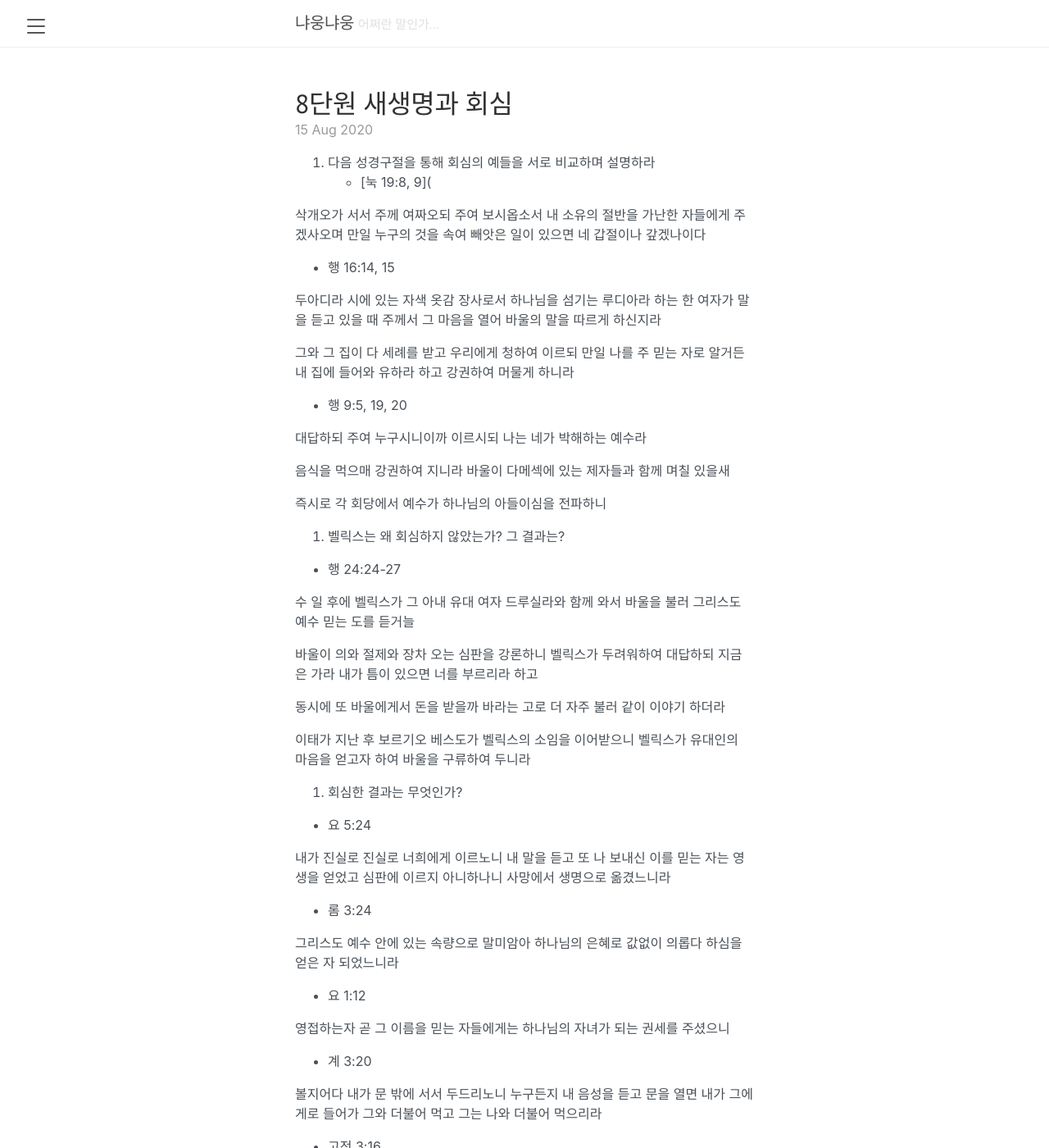
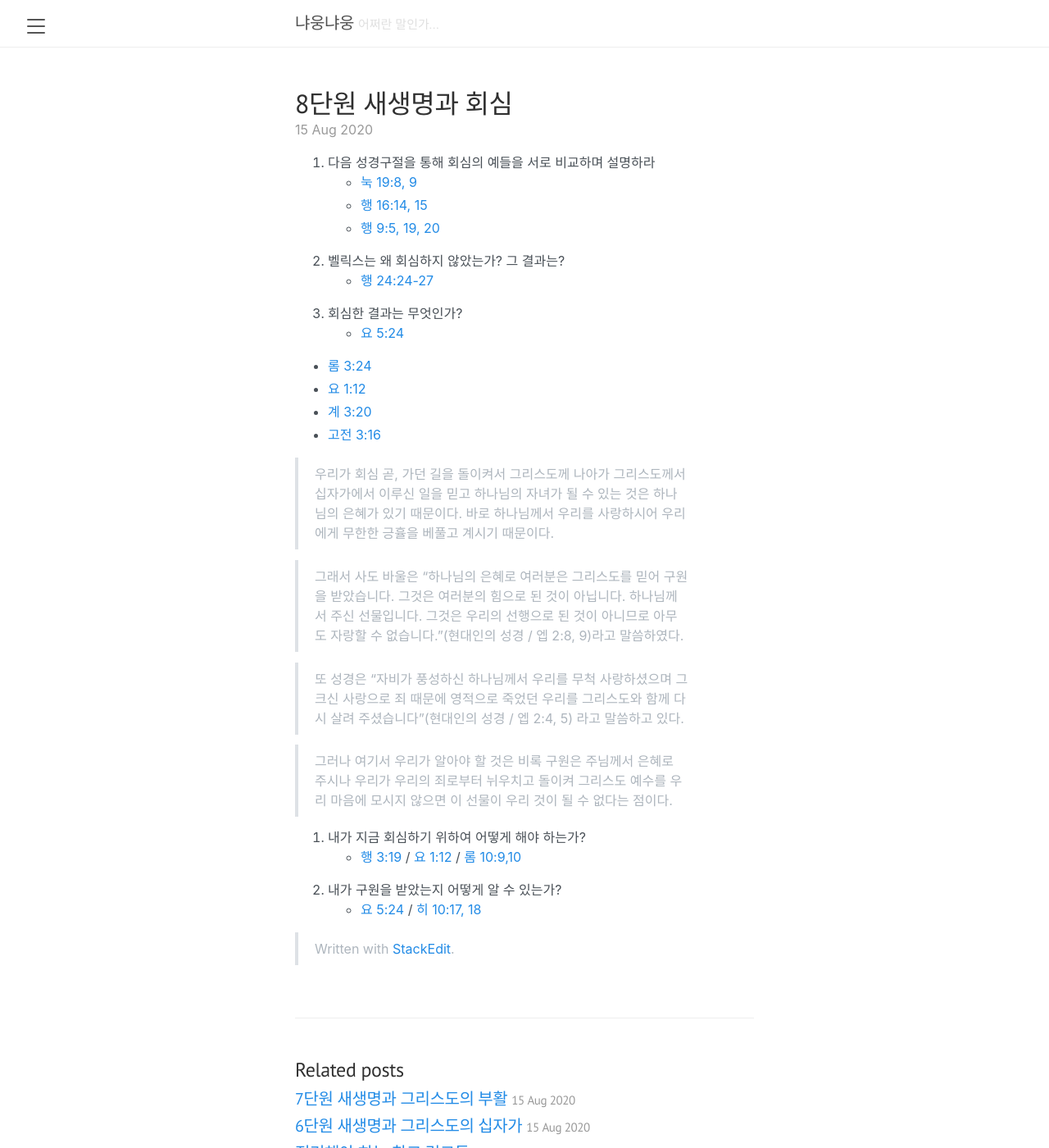
Before and after one commit to nyaooooong/nyaooooong.github.io, a Jekyll site: the page built from _posts/2020-08-15-3.md, in a window 1280 px wide and 1400 px high. Shown: the whole window at 82% size. Built offline with Jekyll 4.4.1, drawn with Linux system fonts in a browser that asks for light colours; some of the changed text lies outside the part shown.

Commit message:
_posts/2020-08-15-3.md updated from https://stackedit.io/

```diff
--- a/_posts/2020-08-15-3.md
+++ b/_posts/2020-08-15-3.md
@@ -8,75 +8,34 @@ tags: newlife-academy
 published: true
 ---
 1. 다음 성경구절을 통해 회심의 예들을 서로 비교하며 설명하라
-- [눅 19:8, 9](
+- [눅 19:8, 9](http://kcm.co.kr/bible/kor/Luk19.html)
+- [행 16:14, 15](http://kcm.co.kr/bible/kor/Act16.html)
+- [행 9:5, 19, 20](http://kcm.co.kr/bible/kor/Act9.html)
+2. 벨릭스는 왜 회심하지 않았는가? 그 결과는?
+- [행 24:24-27](http://kcm.co.kr/bible/kor/Luk24.html)
+3. 회심한 결과는 무엇인가?
+- [요 5:24](http://kcm.co.kr/bible/kor/Joh5.html)
 
-삭개오가 서서 주께 여짜오되 주여 보시옵소서 내 소유의 절반을 가난한 자들에게 주겠사오며 만일 누구의 것을 속여 빼앗은 일이 있으면 네 갑절이나 갚겠나이다
+- [롬 3:24](http://kcm.co.kr/bible/kor/Rom3.html)
+- [요 1:12](http://kcm.co.kr/bible/kor/Joh1.html)
+- [계 3:20](http://kcm.co.kr/bible/kor/Rev3.html)
+- [고전 3:16](http://kcm.co.kr/bible/kor/1co3.html)
 
-- 행 16:14, 15
+> 우리가 회심 곧, 가던 길을 돌이켜서 그리스도께 나아가 그리스도께서 십자가에서 이루신 일을 믿고 하나님의 자녀가 될 수 있는 것은 하나님의 은혜가 있기 때문이다. 바로 하나님께서 우리를 사랑하시어 우리에게 무한한 긍휼을 베풀고 계시기 때문이다.
 
-두아디라 시에 있는 자색 옷감 장사로서 하나님을 섬기는 루디아라 하는 한 여자가 말을 듣고 있을 때 주께서 그 마음을 열어 바울의 말을 따르게 하신지라
+> 그래서 사도 바울은 "하나님의 은혜로 여러분은 그리스도를 믿어 구원을 받았습니다. 그것은 여러분의 힘으로 된 것이 아닙니다. 하나님께서 주신 선물입니다. 그것은 우리의 선행으로 된 것이 아니므로 아무도 자랑할 수 없습니다."(현대인의 성경 / 엡 2:8, 9)라고 말씀하였다.
 
-그와 그 집이 다 세례를 받고 우리에게 청하여 이르되 만일 나를 주 믿는 자로 알거든 내 집에 들어와 유하라 하고 강권하여 머물게 하니라
+> 또 성경은 "자비가 풍성하신 하나님께서 우리를 무척 사랑하셨으며 그 크신 사랑으로 죄 때문에 영적으로 죽었던 우리를 그리스도와 함께 다시 살려 주셨습니다"(현대인의 성경 / 엡 2:4, 5) 라고 말씀하고 있다.
 
-- 행 9:5, 19, 20
-
-대답하되 주여 누구시니이까 이르시되 나는 네가 박해하는 예수라
-
-음식을 먹으매 강권하여 지니라 바울이 다메섹에 있는 제자들과 함께 며칠 있을새
-
-즉시로 각 회당에서 예수가 하나님의 아들이심을 전파하니
-
-2. 벨릭스는 왜 회심하지 않았는가? 그 결과는?
-
-- 행 24:24-27
-
-수 일 후에 벨릭스가 그 아내 유대 여자 드루실라와 함께 와서 바울을 불러 그리스도 예수 믿는 도를 듣거늘
-
-바울이 의와 절제와 장차 오는 심판을 강론하니 벨릭스가 두려워하여 대답하되 지금은 가라 내가 틈이 있으면 너를 부르리라 하고
-
-동시에 또 바울에게서 돈을 받을까 바라는 고로 더 자주 불러 같이 이야기 하더라
-
-이태가 지난 후 보르기오 베스도가 벨릭스의 소임을 이어받으니 벨릭스가 유대인의 마음을 얻고자 하여 바울을 구류하여 두니라
-
-3. 회심한 결과는 무엇인가?
-
-- 요 5:24
-
-내가 진실로 진실로 너희에게 이르노니 내 말을 듣고 또 나 보내신 이를 믿는 자는 영생을 얻었고 심판에 이르지 아니하나니 사망에서 생명으로 옮겼느니라
-
-- 롬 3:24
-
-그리스도 예수 안에 있는 속량으로 말미암아 하나님의 은혜로 값없이 의롭다 하심을 얻은 자 되었느니라
-
-- 요 1:12
-
-영접하는자 곧 그 이름을 믿는 자들에게는 하나님의 자녀가 되는 권세를 주셨으니
-
-- 계 3:20
-
-볼지어다 내가 문 밖에 서서 두드리노니 누구든지 내 음성을 듣고 문을 열면 내가 그에게로 들어가 그와 더불어 먹고 그는 나와 더불어 먹으리라
-
-- 고전 3:16
-
-너희는 너희가 하나님의 성전인 것과 하나님의 성령이 너희 안에 계시는 것을 알지 못하느냐
-
-+ 우리가 회심 곧, 가던 길을 돌이켜서 그리스도께 나아가 그리스도께서 십자가에서 이루신 일을 믿고 하나님의 자녀가 될 수 있는 것은 하나님의 은혜가 있기 때문이다. 바로 하나님께서 우리를 사랑하시어 우리에게 무한한 긍휼을 베풀고 계시기 때문이다.
-
-+ 그래서 사도 바울은 "하나님의 은혜로 여러분은 그리스도를 믿어 구원을 받았습니다. 그것은 여러분의 힘으로 된 것이 아닙니다. 하나님께서 주신 선물입니다. 그것은 우리의 선행으로 된 것이 아니므로 아무도 자랑할 수 없습니다."(현대인의 성경 / 엡 2:8, 9)라고 말씀하였다.
-
-+ 또 성경은 "자비가 풍성하신 하나님께서 우리를 무척 사랑하셨으며 그 크신 사랑으로 죄 때문에 영적으로 죽었던 우리를 그리스도와 함께 다시 살려 주셨습니다"(현대인의 성경 / 엡 2:4, 5) 라고 말씀하고 있다.
-
-+ 그러나 여기서 우리가 알아야 할 것은 비록 구원은 주님께서 은혜로 주시나 우리가 우리의 죄로부터 뉘우치고 돌이켜 그리스도 예수를 우리 마음에 모시지 않으면 이 선물이 우리 것이 될 수 없다는 점이다.
+> 그러나 여기서 우리가 알아야 할 것은 비록 구원은 주님께서 은혜로 주시나 우리가 우리의 죄로부터 뉘우치고 돌이켜 그리스도 예수를 우리 마음에 모시지 않으면 이 선물이 우리 것이 될 수 없다는 점이다.
 
 4. 내가 지금 회심하기 위하여 어떻게 해야 하는가?
-
-- 행 3:19 / 요 1:12 / 롬 10:9,10
+- [행 3:19](http://kcm.co.kr/bible/kor/Act3.html) / [요 1:12](http://kcm.co.kr/bible/kor/Joh1.html) / [롬 10:9,10](http://kcm.co.kr/bible/kor/Rom10.html)
 
 5. 내가 구원을 받았는지 어떻게 알 수 있는가?
-
-- 요 5:24 / 히 10:17, 18
+- [요 5:24](http://kcm.co.kr/bible/kor/Joh5.html) / [히 10:17, 18](http://kcm.co.kr/bible/kor/Heb10.html)
 
 > Written with [StackEdit](https://stackedit.io/).
 <!--stackedit_data:
-eyJoaXN0b3J5IjpbLTU2MDQ5NzY3NF19
+eyJoaXN0b3J5IjpbLTU5MzUyOTM2XX0=
 -->
```
